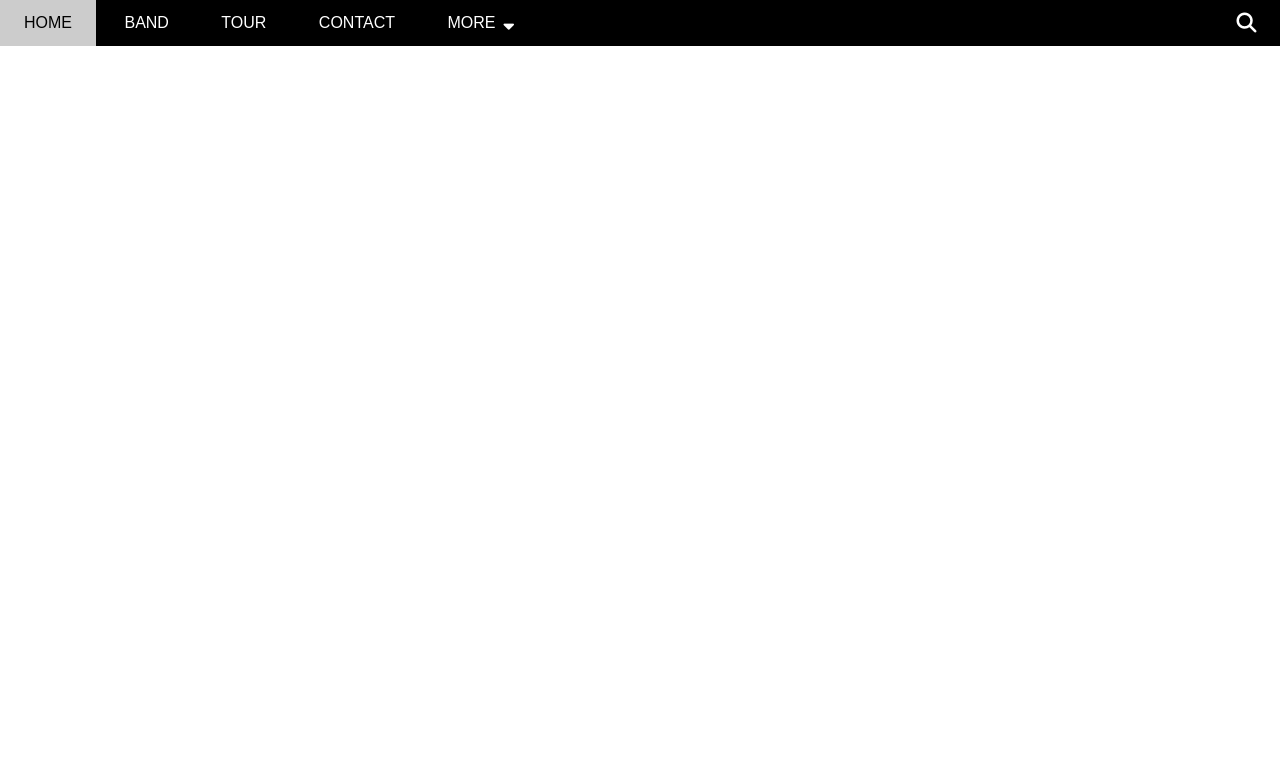
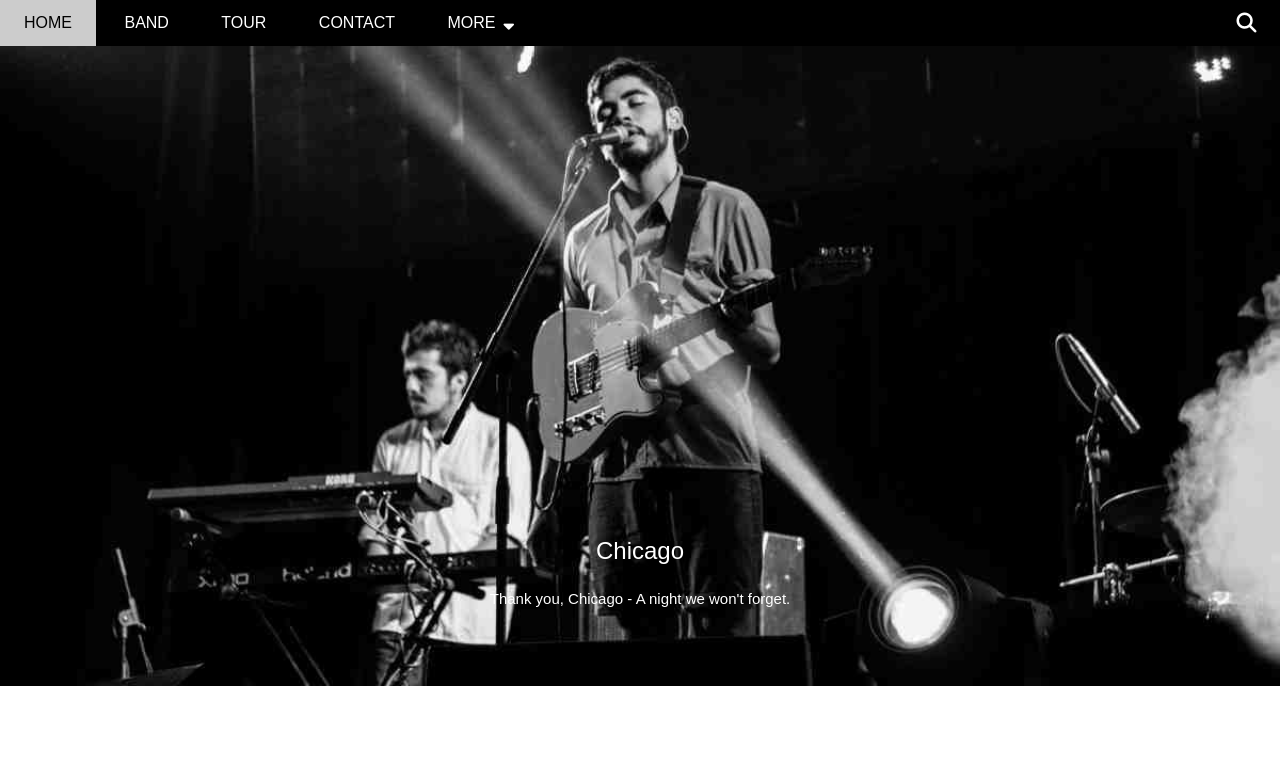
Before and after one commit to nhatthaovan/TheBand_cloneW3, a plain HTML site: page index.html in a window 1280 px wide. Shown: the top 757 px of the page. Drawn offline with Linux system fonts and the light colour scheme; the site is published under a folder, as on GitHub Pages, so addresses that start at the root find nothing.

Commit message:
Update styles.css

```diff
--- a/assets/css/styles.css
+++ b/assets/css/styles.css
@@ -180,7 +180,7 @@ c3 sửa li a của More thành block
         margin-top: 46px;
         padding-top: 50%;
         /* tỉ lệ theo chiều chính nó*/
-        background-image: url("/assets/img/chicago.jpg");
+        background-image: url("../img/chicago.jpg");
         top: center;
         background-repeat: no-repeat;
         background-size: cover;        position: relative;
```
